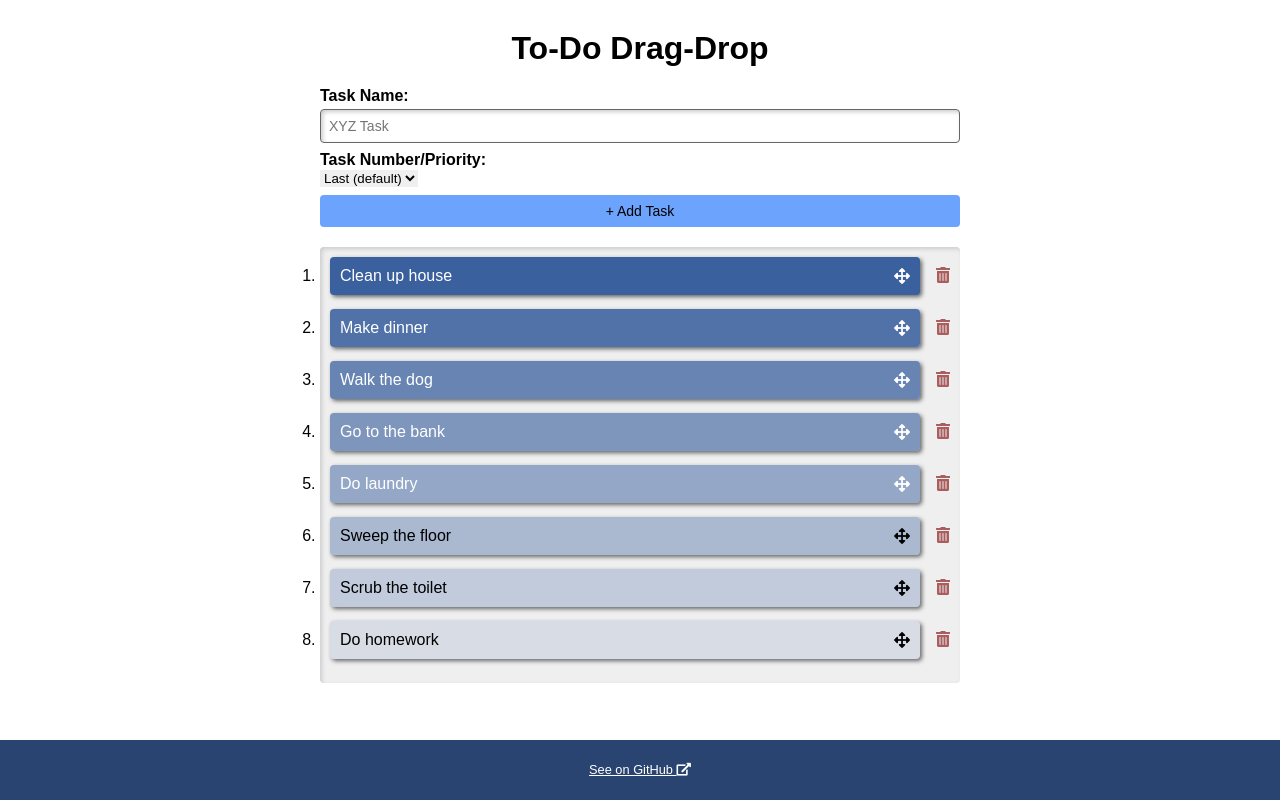
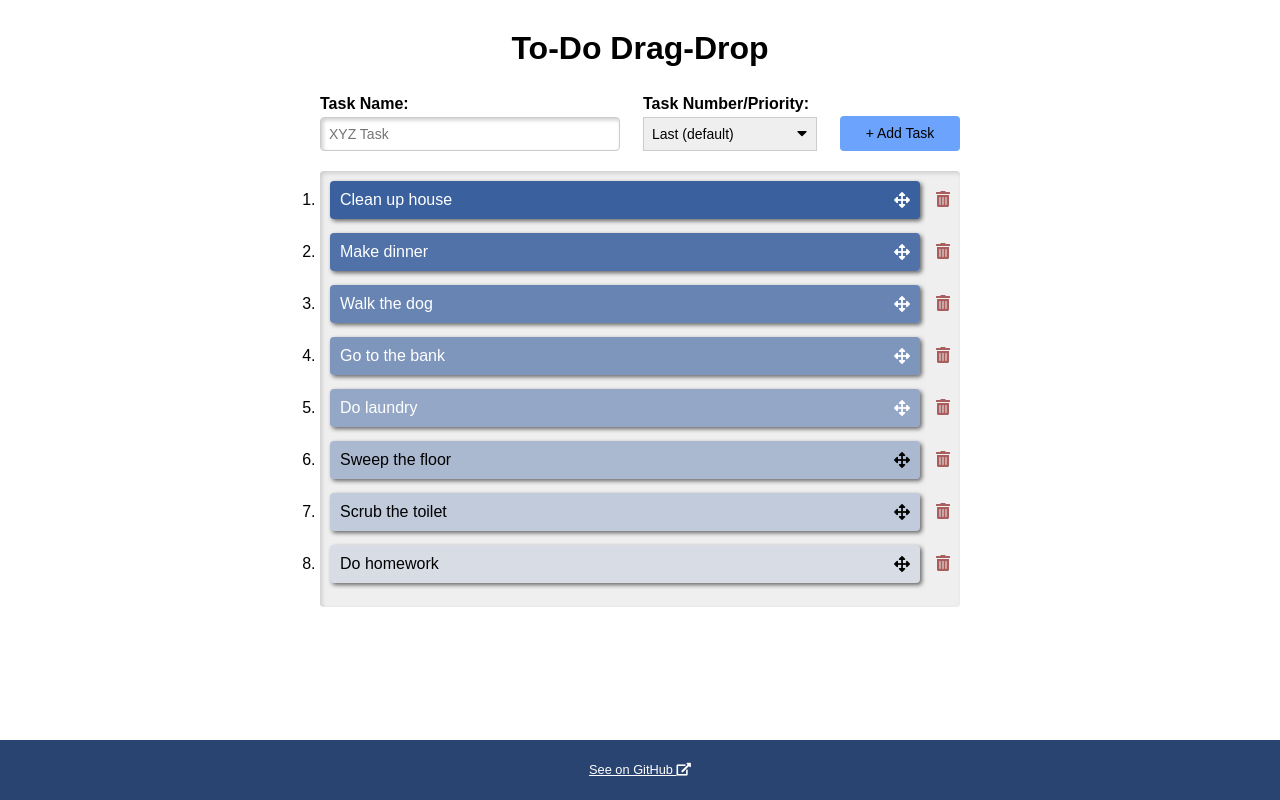
Before and after one commit to siuangie91/react-dragdrop, a React (Create React App) app: page / in a window 1280 px wide. Built offline with nearby package versions, Linux system fonts and the light colour scheme; the HTML template or start-up script is replaced by a standard one.

Commit message:
update styling for insertion dropdown

```diff
--- a/public/style.css
+++ b/public/style.css
@@ -39,7 +39,6 @@ header {
 }
 
 .error {
-	padding: 10px 0;
 	font-weight: bold;
 	color: #ff0000;
 }
@@ -60,10 +59,31 @@ header {
 	width: 100%;
 	margin-top: 4px;
 	padding: 8px;
-	border: 1px solid #666;
+	border: 1px solid #ccc;
 	border-radius: 4px;
 	box-shadow: inset 2px 2px 4px #ccc;
 	font-size: 14px;
+}
+
+#project-input select {
+	display: block;
+	width: 100%;
+	margin-top: 4px;
+	border: 1px solid #ccc;
+	padding: 8px;
+	font-size: 14px;
+	-webkit-appearance: none;
+  -moz-appearance: none;
+}
+
+#project-input .form-control {
+	position: relative;
+}
+
+#project-input .form-control .caret {
+	position: absolute;
+	bottom: 5px;
+	right: 10px;
 }
 
 #project-input button {
@@ -76,34 +96,37 @@ header {
   background: #6ca3fc;
   cursor: pointer;
 }
-/*
+
 @media screen and (min-width: 768px) {
 	#project-input {
 		display: flex;
 		justify-content: space-between;
 		flex-wrap: wrap;
-		align-items: center;
-	}
-
-	#project-input label {
-		width: 100px;
-	}
-
-	#project-input input {
-		margin: 0;
-		width: 350px;
-	}
-
-	#project-input button {
-		width: 150px;
-		margin: 0;
+		align-items: flex-end;
 	}
 
 	#project-input .error {
 		width: 100%;
 		flex-shrink: 0;
 	}
-}*/
+
+	#project-input input {
+		width: 300px;
+	}
+
+	#project-input button {
+		width: 120px;
+    height: 35px;
+		margin: 0;
+    padding: 0;
+    line-height: 35px;
+	}
+
+	#project-input .form-control .caret {
+		bottom: 8px;
+		right: 10px;
+	}
+}
 
 #projects-container {
 	margin-top: 20px;
--- a/src/components/ProjectInput.js
+++ b/src/components/ProjectInput.js
@@ -97,12 +97,15 @@ class ProjectInput extends Component {
                     :
                     ""
                 }
+                <div className="form-control">
                   <label>Task Name:</label>
                   <input type="text" placeholder="XYZ Task"
                     ref={this.inputRef}
                     value={this.state.inputValue.text}
                     onChange={e => this.textChangeHandler(e)}/>
+                </div>
 
+                <div className="form-control">
                   <label>Task Number/Priority:</label>
                   <select
                     value={this.state.inputValue.idx}
@@ -114,6 +117,10 @@ class ProjectInput extends Component {
                       ))
                     }
                   </select>
+                  <span className="caret">
+                    <i className="fas fa-caret-down"></i>
+                  </span>
+                </div>
 
                 <button onClick={this.clickHandler}>+ Add Task</button>
               </section>
```
Lines whose indentation alone changed are shown as unchanged.
